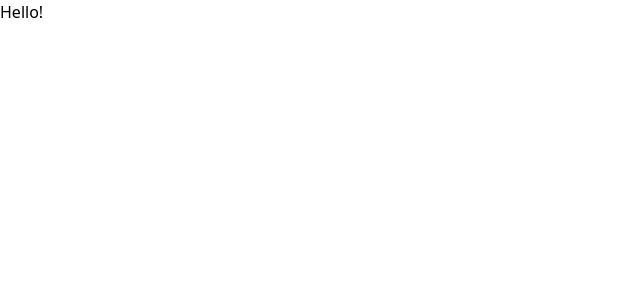
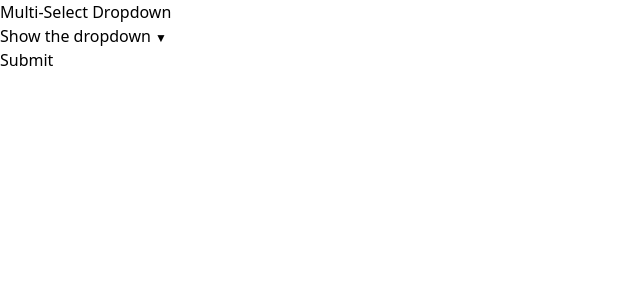
Before and after one commit to prutya/tutorial-multi-select-dropdown, a Next.js app: page / in a window 1280 px wide. Shown: the top 300 px of the page, without its empty margins (0-640 px from the left). Built offline with nearby package versions, Linux system fonts and the light colour scheme.

Commit message:
Add initial dropdown structure with checkbox hack

```diff
--- a/src/app/page.js
+++ b/src/app/page.js
@@ -1,3 +1,13 @@
+import MultiSelectDropdown from "../components/MultiSelectDropdown";
+
 export default function Page() {
-  return <h1>Hello!</h1>;
+  return (
+    <>
+      <h1>{"Multi-Select Dropdown"}</h1>
+      <form>
+        <MultiSelectDropdown />
+        <input type="submit" />
+      </form>
+    </>
+  );
 }
--- /dev/null
+++ b/src/components/MultiSelectDropdown.jsx
@@ -0,0 +1,15 @@
+export default function MultiSelectDropdown() {
+  return (
+    <label className="relative">
+      <input type="checkbox" className="hidden peer" />
+
+      <div className="cursor-pointer after:content-['▼'] after:text-xs after:ml-1">
+        {"Show the dropdown"}
+      </div>
+
+      <div className="hidden peer-checked:flex absolute bg-white border">
+        {"Welcome to the dropdown"}
+      </div>
+    </label>
+  );
+}
```
